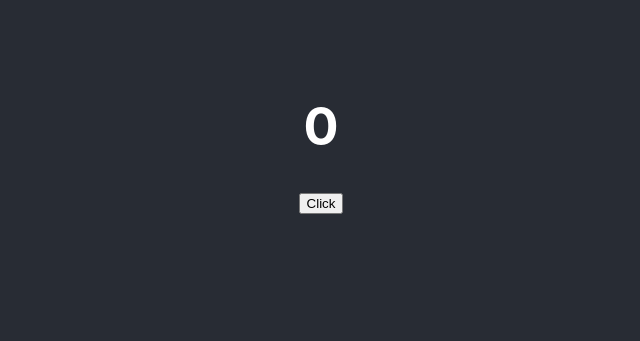
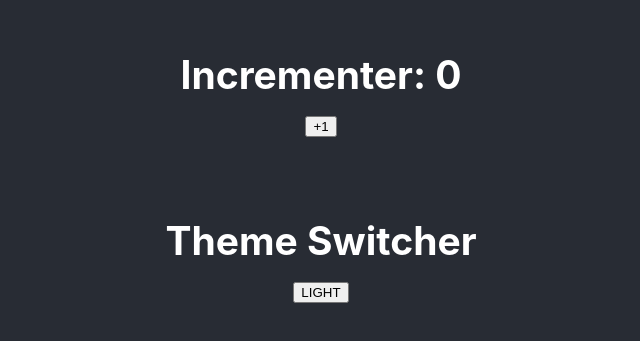
Before and after one commit to hayleyw7/hello-jotai, a React (Create React App) app: page / in a window 1280 px wide. Shown: the part 263-604 px from the top of the page, without its empty margins (319-959 px from the left). Built offline with nearby package versions, Linux system fonts and the light colour scheme.

Commit message:
Add theme switcher

```diff
--- a/src/components/App/App.css
+++ b/src/components/App/App.css
@@ -7,32 +7,25 @@
   pointer-events: none;
 }
 
-@media (prefers-reduced-motion: no-preference) {
-  .App-logo {
-    animation: App-logo-spin infinite 20s linear;
-  }
-}
-
 .App-header {
-  background-color: #282c34;
   min-height: 100vh;
   display: flex;
   flex-direction: column;
   align-items: center;
   justify-content: center;
   font-size: calc(10px + 2vmin);
+}
+
+h1 {
+  margin: 5rem 5rem 0.5rem 5rem;
+}
+
+.light {
+  background-color: white;
+  color: black;
+}
+
+.dark {
+  background-color: #282c34;
   color: white;
 }
-
-.App-link {
-  color: #61dafb;
-}
-
-@keyframes App-logo-spin {
-  from {
-    transform: rotate(0deg);
-  }
-  to {
-    transform: rotate(360deg);
-  }
-}
--- a/src/components/App/App.js
+++ b/src/components/App/App.js
@@ -2,16 +2,31 @@ import './App.css';
 import { atom, useAtom } from 'jotai';
 
 const counter = atom(0);
+const theme = atom('dark');
 
 export default function Page() {
   const [count, setCounter] = useAtom(counter);
+  const [appTheme, setAppTheme] = useAtom(theme);
+
   const onClick = () => setCounter(prev => prev + 1);
+
+  const handleClick = () => {
+    setAppTheme(appTheme === 'light' ? 'dark' : 'light');
+  };
+
   return (
-    <div className="App">
+    <div className={`App ${appTheme}`}>
       <header className="App-header">
-        <h1>{count}</h1>
-        <button onClick={onClick}>Click</button>
+        <section>
+          <h1>Incrementer: {count}</h1>
+          <button onClick={onClick}>+1</button>
+        </section>
+
+        <section>
+          <h1>Theme Switcher</h1>
+          <button onClick={handleClick}>{appTheme === 'light' ? 'DARK' : 'LIGHT'}</button>
+        </section>
       </header>
     </div>
-  )
+  );
 }
```
